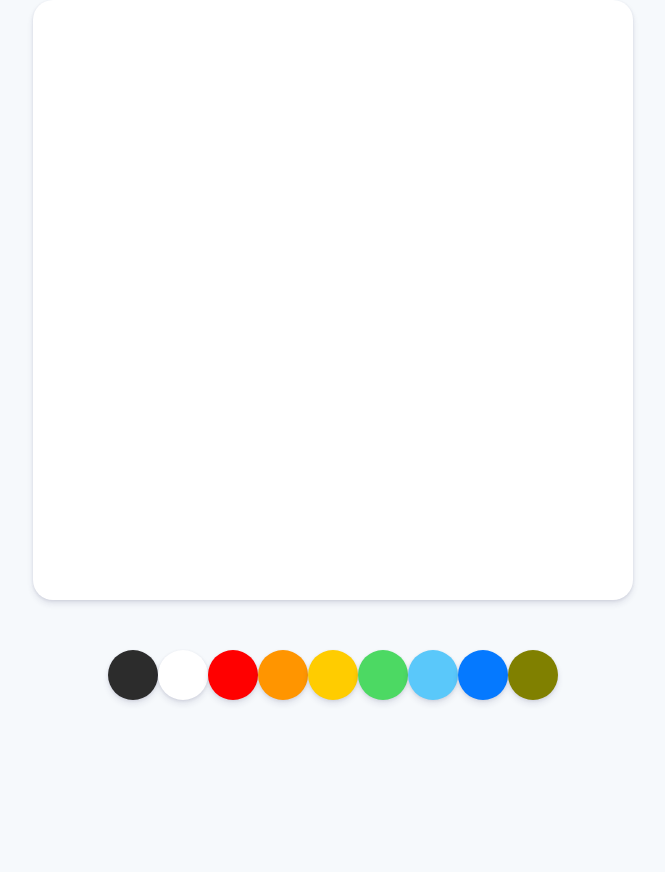
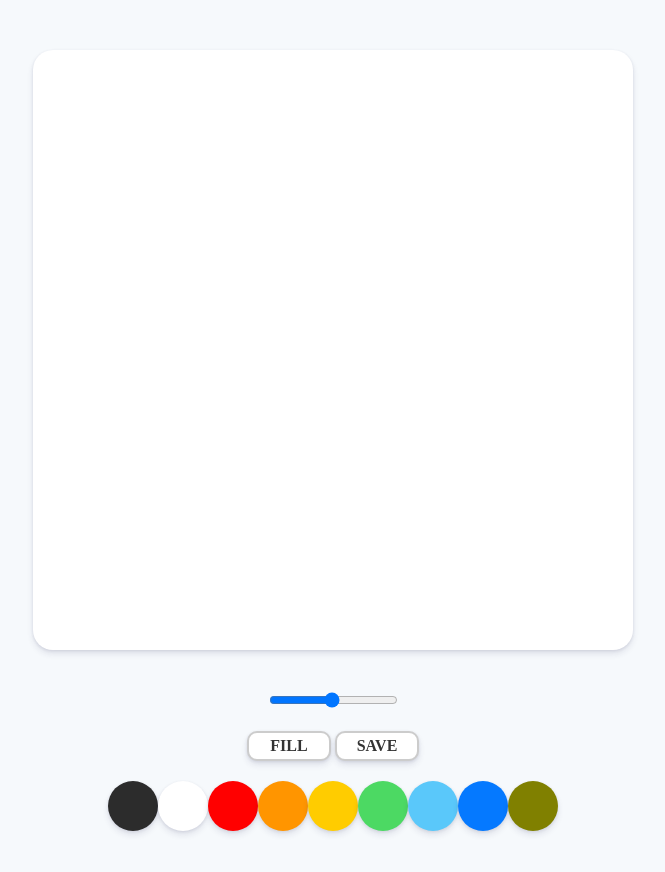
Before and after one commit to kd02109/VanilaJSDrawingBorad, a plain HTML site: page index.html in a window 1280 px wide. Shown: the whole page, without its empty margins (307-972 px from the left). Before the commit the page ends 800 px from the top, so only its background shows below. Drawn offline with Linux system fonts and the light colour scheme.

Commit message:
basic step

```diff
--- a/app.js
+++ b/app.js
@@ -0,0 +1,34 @@
+const canvas = document.querySelector("#jsCanvas");
+console.log(canvas)
+
+let painting = false;
+
+function stopPainting(){
+    painting = false;
+}
+
+function onMouseMove(event){
+        /* clientX,Y - window 화면 전체에서의 좌표
+    offsetX,Y - canvas 화면 내에서의 좌표를 의미 */
+    const x = event.offsetX;
+    const y = event.offsetY;
+    //console.log(event);
+    console.log(x,y);
+}
+
+function onMouseDown(event){
+    console.log(event);
+    painting = true;
+}
+
+function onMouseUp(event){
+    stopPainting();
+}
+
+
+if(canvas){
+    canvas.addEventListener("mousemove",onMouseMove);
+    canvas.addEventListener("mousedown",onMouseDown);
+    canvas.addEventListener("mouseup",onMouseUp);
+    canvas.addEventListener("mouselive",stopPainting);
+}
--- a/index.html
+++ b/index.html
@@ -10,6 +10,13 @@
 <body>
     <canvas id="jsCanvas" class="canvas"></canvas>
     <div class="controls">
+        <div class="controls__range">
+            <input type="range" id="jsRange" min="0.1" max="5.0" value="2.5" step="0.1"/>
+        </div>
+        <div class="controls__btn">
+            <button id="jsMode">Fill</button>
+            <button id="jsSave">Save</button>
+        </div>
         <div class="controls__colors" id="jsColors">
             <div class="controls__color" style="background-color: #2c2c2c"></div>
             <div class="controls__color" style="background-color: white"></div>
--- a/style.css
+++ b/style.css
@@ -6,6 +6,7 @@ body{
     display: flex;
     flex-direction: column;
     align-items: center;
+    padding: 50px 0px;
 }
 
 .canvas{
@@ -14,10 +15,38 @@ body{
     background-color: white;
     border-radius: 20px;
     box-shadow: 0 4px 6px rgba(50, 50, 93, 0.11), 0 1px 3px rgba(50, 50, 93, 0.11);
+    margin-bottom: 20px;
 }
 
 .controls{
-    margin-top: 50px;
+    margin-top: 20px;
+    display: flex;
+    flex-direction: column;
+    justify-content: center;
+    align-items: center;
+}
+
+.controls__btn{
+    margin-bottom: 20px;
+}
+
+.controls__btn button{
+    all:unset;
+    cursor: pointer;
+    background-color: white;
+    padding: 5px 0px;
+    width: 80px;
+    text-align: center;
+    border-radius: 10px;
+    box-shadow: 0 4px 6px rgba(50, 50, 93, 0.11), 0 1px 3px rgba(50, 50, 93, 0.11);
+    border: 2px solid rgba(0, 0, 0, 0.2);
+    color: rgba(0, 0, 0, 0.8);
+    text-transform: uppercase;
+    font-weight: 600;
+}
+
+.controls__btn button:active{
+    transform: scale(0.9);
 }
 
 .controls .controls__colors{
@@ -31,3 +60,7 @@ body{
     border-radius: 50%;
     box-shadow: 0 4px 6px rgba(50, 50, 93, 0.11), 0 1px 3px rgba(50, 50, 93, 0.11);
 }
+
+.controls__range{
+    margin-bottom: 20px;
+}
```
